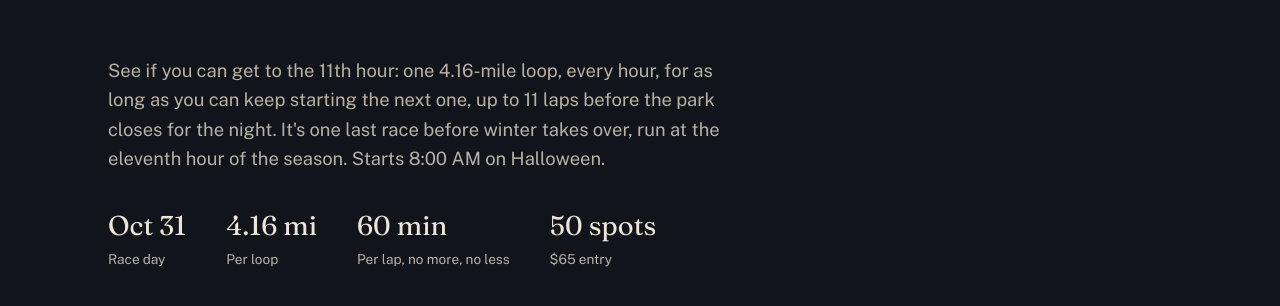
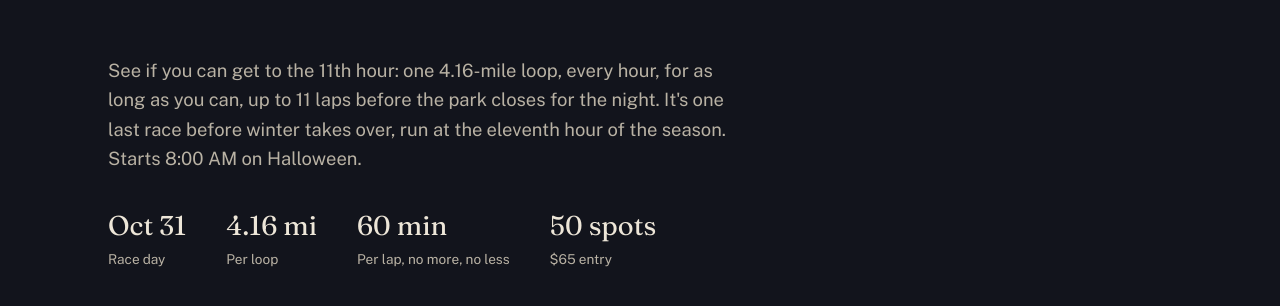
Before and after one commit to jonathanjuleus/bearcreeklake, a plain HTML site: page index.html in a window 1280 px wide. Shown: the part 770-1076 px from the top of the page. Drawn offline with nearby package versions, Linux system fonts and the light colour scheme.

Commit message:
Remove 'keep starting the next one' from intro copy

```diff
--- a/index.html
+++ b/index.html
@@ -263,7 +263,7 @@
 
 <section id="intro">
   <div class="wrap">
-    <p class="sub">See if you can get to the 11th hour: one 4.16-mile loop, every hour, for as long as you can keep starting the next one, up to 11 laps before the park closes for the night. It's one last race before winter takes over, run at the eleventh hour of the season. Starts 8:00 AM on Halloween.</p>
+    <p class="sub">See if you can get to the 11th hour: one 4.16-mile loop, every hour, for as long as you can, up to 11 laps before the park closes for the night. It's one last race before winter takes over, run at the eleventh hour of the season. Starts 8:00 AM on Halloween.</p>
     <div class="fact-row">
       <div class="fact">
         <div class="num">Oct 31</div>
```
